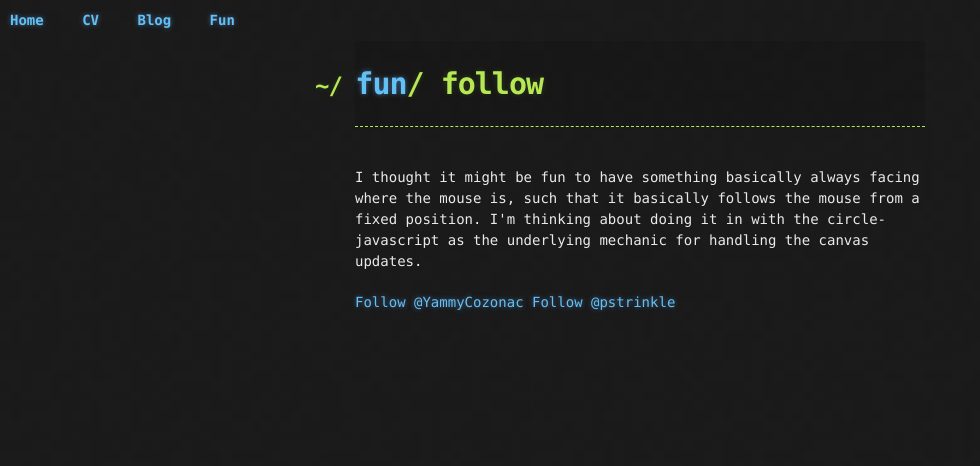
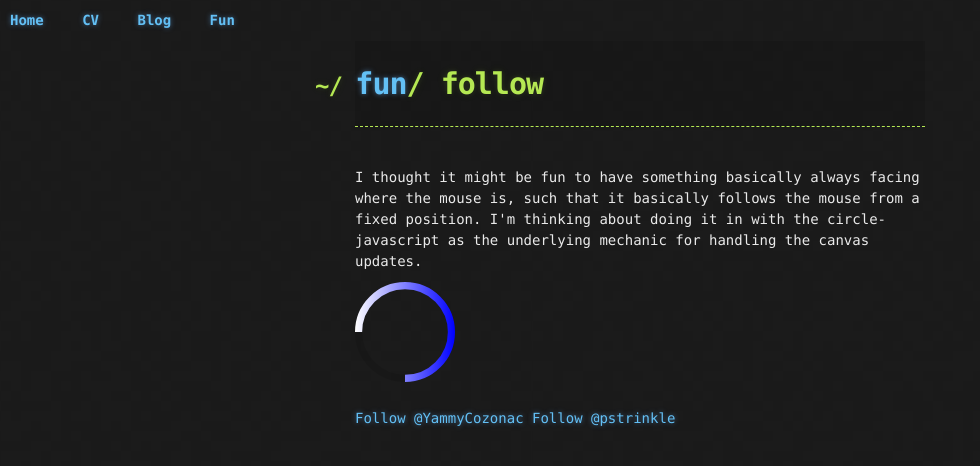
Before and after one commit to pstrinkle/pstrinkle.github.io, a Jekyll site: the page built from fun/follow.html, in a window 1280 px wide. Shown: the top 466 px of the page, without its empty margins (0-980 px from the left). Built offline with Jekyll 4.4.1, drawn with Linux system fonts in a browser that asks for light colours; nearby versions of some CDN libraries; comment, search, counter and statistics services are not loaded.

Commit message:
Update follow.html

```diff
--- a/fun/follow.html
+++ b/fun/follow.html
@@ -6,3 +6,24 @@ title: follow
 <p>I thought it might be fun to have something basically always facing where the mouse is, such that it basically follows the mouse
 from a fixed position.  I'm thinking about doing it in with the circle-javascript as the underlying mechanic for handling the canvas
 updates.</p>
+
+<div class="row">
+  <div class="col-md-3">
+    <div id="c_circle"></div>
+  </div>
+  <div class="col-md-3"></div>
+  <div class="col-md-3"></div>
+  <div class="col-md-3"></div>
+</div>
+
+<script src="{{ site.github.url }}/javascripts/jquery-circle-progress/circle-progress.js"></script>
+
+<script>
+  $(function() {
+    $('#c_circle').circleProgress({
+      value: 0.75,
+      size: 100,
+      fill: { gradient: ["white", "blue"] }
+    });
+  });
+</script>
```
